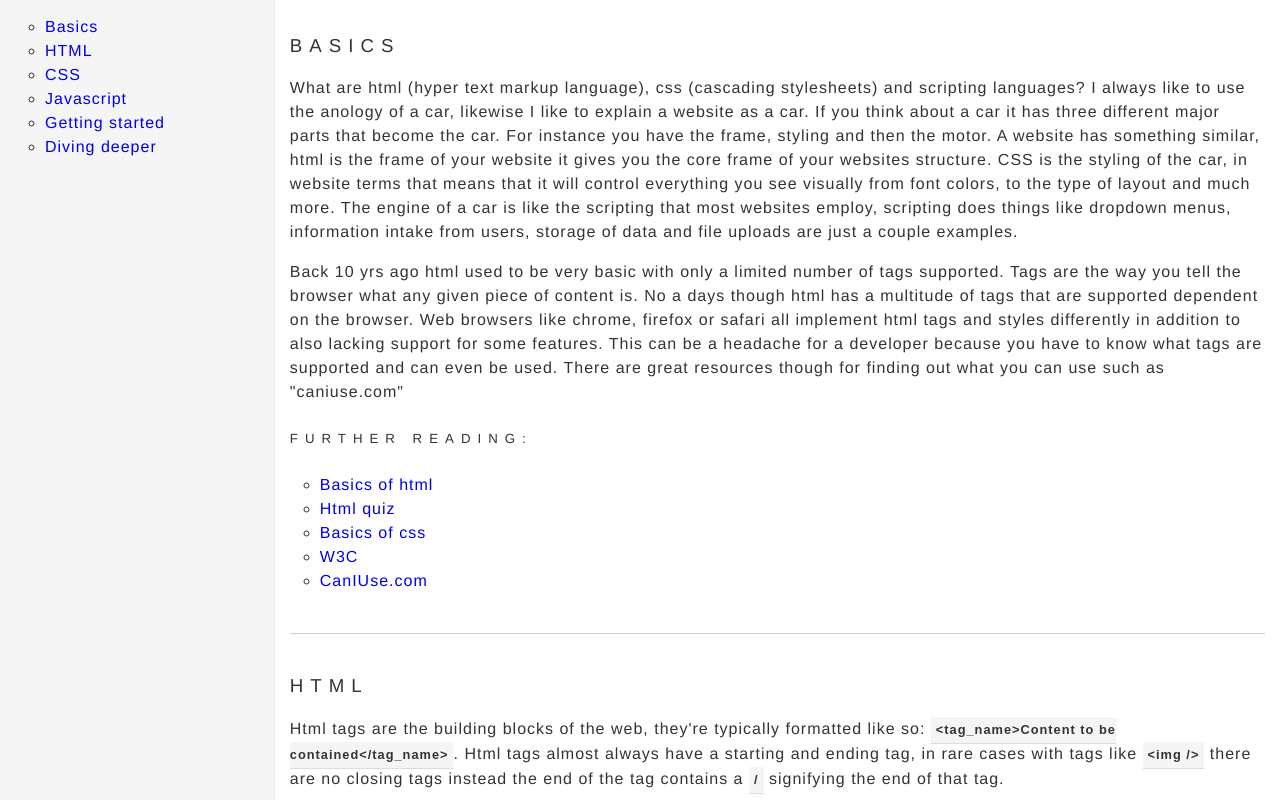
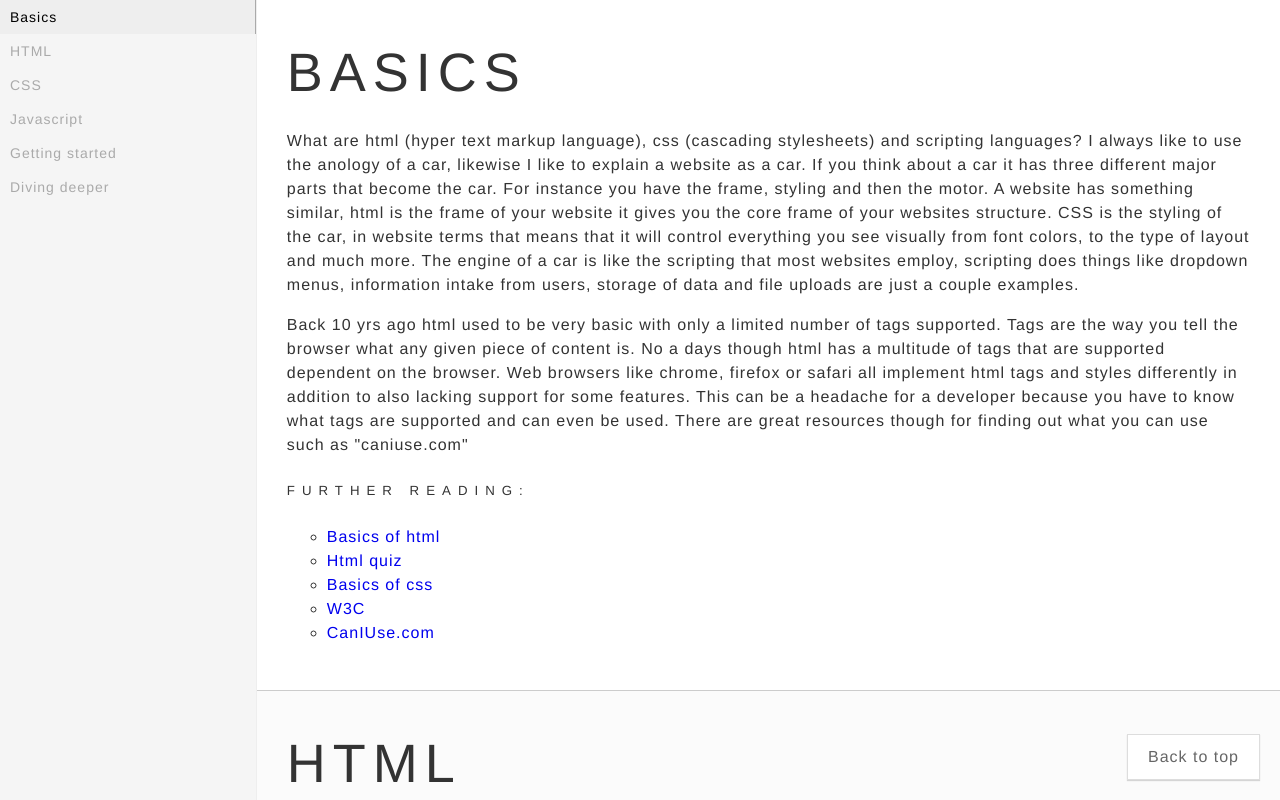
Before and after one commit to thomasbird1984/easy-html-tutorial, a website: page index.html in a window 1280 px wide. Drawn offline with nearby package versions, Linux system fonts and the light colour scheme.

Commit message:
Further styling

```diff
--- a/index.html
+++ b/index.html
@@ -11,7 +11,7 @@
 <div class="tutorial-wrapper">
     <div class="tutorial-table-of-contents">
         <ul>
-            <li><a href="#basics">Basics</a></li>
+            <li><a class="active" href="#basics">Basics</a></li>
             <li><a href="#html">HTML</a></li>
             <li><a href="#css">CSS</a></li>
             <li><a href="#javascript">Javascript</a></li>
@@ -21,7 +21,7 @@
     </div>
     <div class="tutorial-content">
         <section class="tutorial-content-chapter" id="basics">
-            <h3>Basics</h3>
+            <h2>Basics</h2>
 
             <p>What are html (hyper text markup language), css (cascading stylesheets) and scripting languages? I always like to use the anology of a car, likewise I like to explain a website as a car. If you think about a car it has three different major parts that become the car. For instance you have the frame, styling and then the motor. A website has something similar, html is the frame of your website it gives you the core frame of your websites structure. CSS is the styling of the car, in website terms that means that it will control everything you see visually from font colors, to the type of layout and much more. The engine of a car is like the scripting that most websites employ, scripting does things like dropdown menus, information intake from users, storage of data and file uploads are just a couple examples.</p>
             <p>Back 10 yrs ago html used to be very basic with only a limited number of tags supported. Tags are the way you tell the browser what any given piece of content is. No a days though html has a multitude of tags that are supported dependent on the browser. Web browsers like chrome, firefox or safari all implement html tags and styles differently in addition to also lacking support for some features. This can be a headache for a developer because you have to know what tags are supported and can even be used. There are great resources though for finding out what you can use such as "caniuse.com"</p>
@@ -38,7 +38,7 @@
             </div>
         </section>
         <section class="tutorial-content-chapter" id="html">
-            <h3>HTML</h3>
+            <h2>HTML</h2>
 
             <p>Html tags are the building blocks of the web, they're typically formatted like so: <span class="code-highlight">&lt;tag_name&gt;Content to be contained&lt;/tag_name&gt;</span>. Html tags almost always have a starting and ending tag, in rare cases with tags like <span class="code-highlight">&lt;img /&gt;</span> there are no closing tags instead the end of the tag contains a <span class="code-highlight">/</span> signifying the end of that tag.</p>
             <p>Many times html can be used to identify the kind of content its holding, for instance a <span class="code-highlight">&lt;p&gt;</span> tag contains paragraph content and an <span class="code-highlight">&lt;a&gt;</span> anchor tags contain links to other places in a page or another website. Typically html tags always have starting and ending tags at the beginning and end of whatever they contain.</p>
@@ -52,7 +52,7 @@
             </div>
         </section>
         <section class="tutorial-content-chapter" id="css">
-            <h3>CSS</h3>
+            <h2>CSS</h2>
 
             <p>CSS, simply put is the styling of your website, it controls everything from font sizes, spacing and all visual aspects of the application you're developing.</p>
 
@@ -90,10 +90,10 @@
             <p>So now you know about selectors and rules lets put it altogether.</p>
         </section>
         <section class="tutorial-content-chapter" id="javascript">
-            <h3>Javascript</h3>
+            <h2>Javascript</h2>
         </section>
         <section class="tutorial-content-chapter" id="getting-started">
-            <h3>Getting started</h3>
+            <h2>Getting started</h2>
 
             IDE
             Environments
@@ -105,12 +105,23 @@
 
         </section>
         <section class="tutorial-content-chapter" id="diving-deeper">
-            <h3>Diving deeper</h3>
+            <h2>Diving deeper</h2>
 
             More advanced tutorials
         </section>
     </div>
+
+    <a class="toTop" href="#basics">Back to top</a>
 </div>
 
+<script src="https://ajax.googleapis.com/ajax/libs/jquery/3.3.1/jquery.min.js"></script>
+<script>
+    const tutorialTableOfContentsSelector = '.tutorial-table-of-contents';
+
+    $(`${tutorialTableOfContentsSelector} a`).on('click', function(e) {
+      $(`${tutorialTableOfContentsSelector} .active`).removeClass('active');
+      $(this).addClass('active');
+    })
+</script>
 </body>
 </html>
--- a/tutorial/css/tutorial.scss
+++ b/tutorial/css/tutorial.scss
@@ -39,9 +39,13 @@ h5 {
     font-weight: 400;
 }
 
+h2 {
+    font-size: 54px;
+}
+
 ul  {
-    margin: 0 0 0 30px;
     padding: 0;
+    margin: 0 0 30px 40px;
 
     li {
         list-style: circle;
@@ -55,10 +59,33 @@ ul  {
         flex-direction: row;
     }
 
-    &-table-of-contents,
+    &-table-of-contents {
+        ul {
+            margin: 0;
+
+            li {
+                font-size: 14px;
+
+                a {
+                    color: #aaa;
+                    display: block;
+                    cursor: pointer;
+                    padding: 5px 0 5px 10px;
+                    border-right: 1px solid transparent;
+
+                    &.active,
+                    &:hover {
+                        color: #000;
+                        background: #eee;
+                        border-right: 1px solid #aaa;
+                    }
+                }
+            }
+        }
+    }
+
     &-content {
         box-sizing: border-box;
-        padding: 15px;
     }
 
     &-table-of-contents {
@@ -70,13 +97,17 @@ ul  {
     &-content {
         flex: 4 0 0;
         height: 100%;
+        overflow-y: auto;
         overflow-x: hidden;
-        overflow-y: auto;
+        position: relative;
 
         &-chapter {
+            padding: 15px 30px;
             border-bottom: 1px solid #ccc;
-            padding-bottom: 40px;
-            margin-bottom: 40px;
+
+            &:nth-child(even) {
+                background: #fbfbfb;
+            }
         }
     }
 }
@@ -101,3 +132,20 @@ ul  {
         border-bottom: 1px solid #eee;
     }
 }
+
+.toTop {
+    right: 20px;
+    bottom: 20px;
+    color: #666;
+    display: block;
+    font-weight: 500;
+    background: #fff;
+    position: absolute;
+    padding: 10px 20px;
+    border: 1px solid #ddd;
+    box-shadow: 0 1px 1px rgba(0, 0, 0, .15);
+
+    &:hover {
+        background: #fbfbfb;
+    }
+}
```
Also changed, not shown: tutorial/css/tutorial.css.
